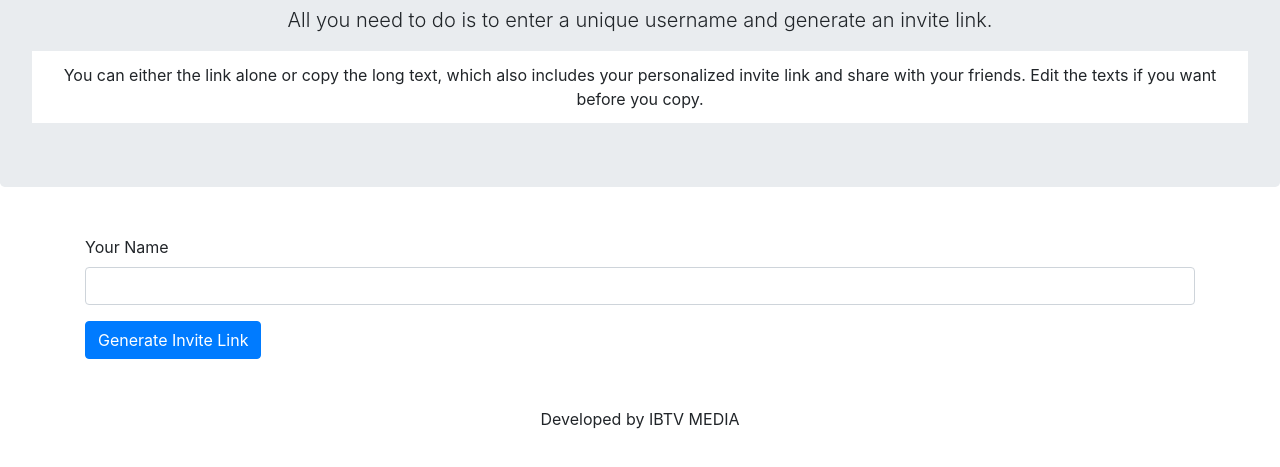
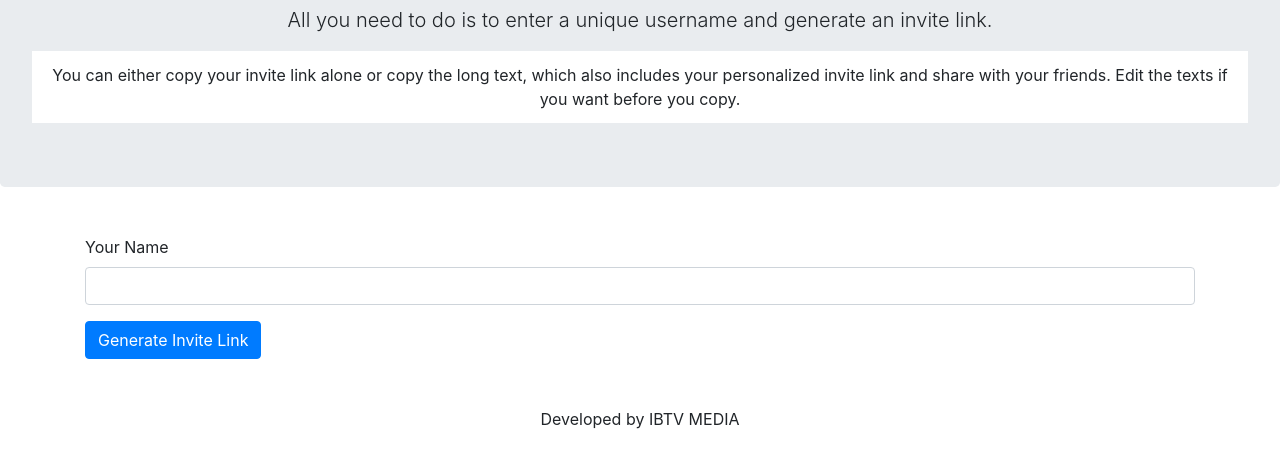
Before and after one commit to misterjedu/whatsappinvite, a plain HTML site: page index.html in a window 1280 px wide. Shown: the part 115-582 px from the top of the page. Drawn offline with Linux system fonts and the light colour scheme.

Commit message:
Minor text change

```diff
--- a/index.html
+++ b/index.html
@@ -19,7 +19,7 @@
 
       <ul class="list-group list-group-flush text-center">
         <li class="list-group-item">
-          You can either the link alone or copy the long text, which also
+          You can either copy your invite link alone or copy the long text, which also
           includes your personalized invite link and share with your friends.
           Edit the texts if you want before you copy.
         </li>
```
